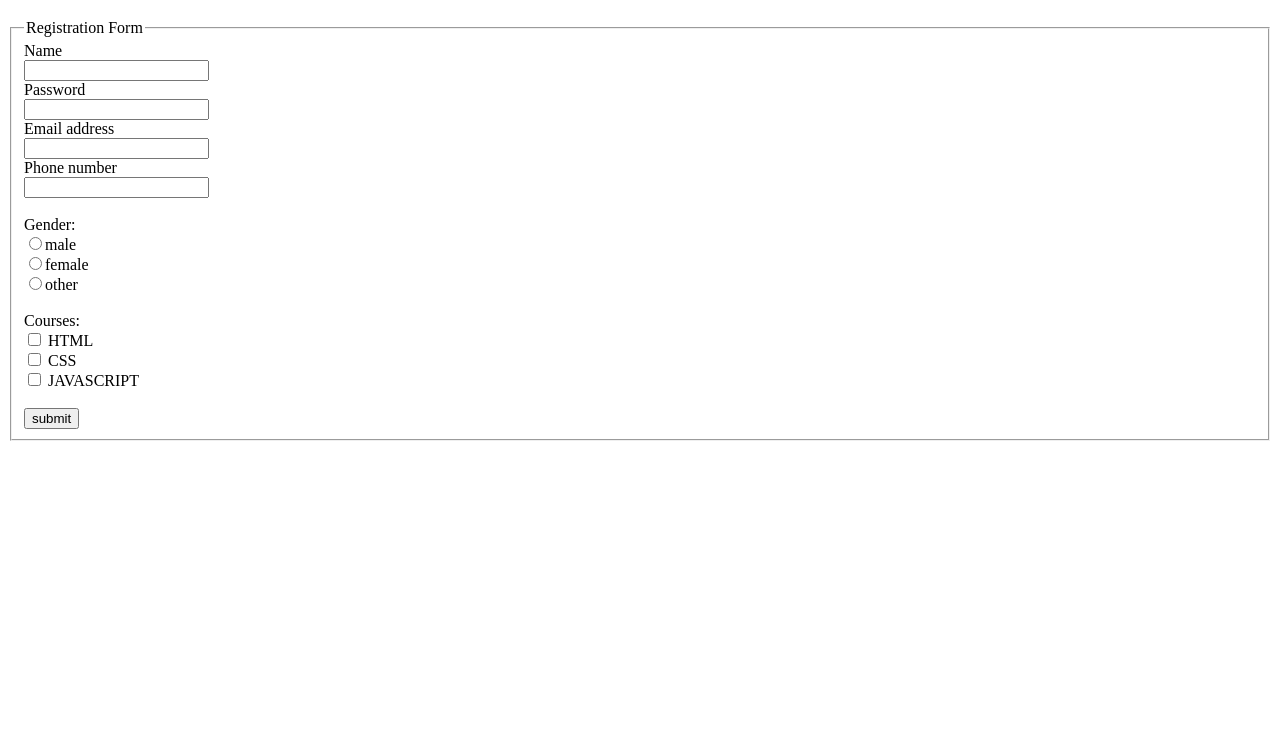
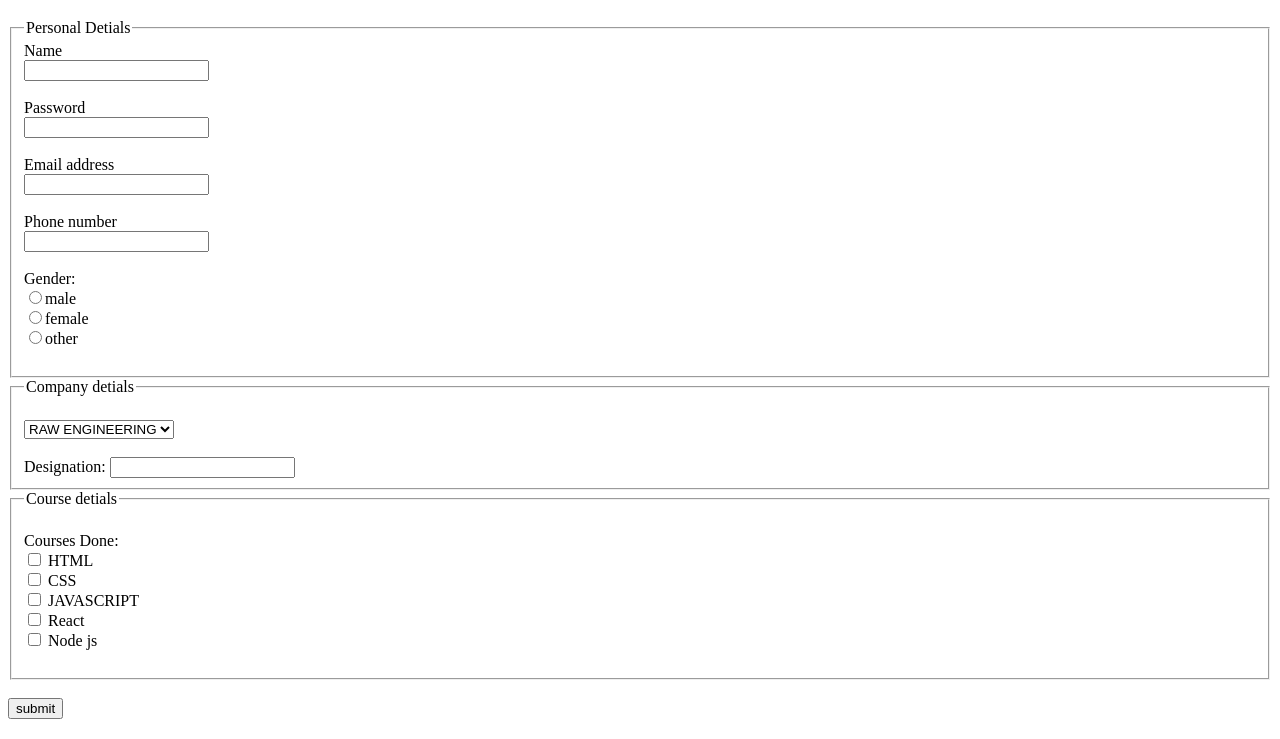
Before and after one commit to sumilraweng/userForm, a plain HTML site: page index.html in a window 1280 px wide. Shown: the part 61-800 px from the top of the page. Drawn offline with Linux system fonts and the light colour scheme.

Commit message:
Added legend, comapany selection field, designation input field. In Course detials added react and nodejs cheack box this is done in index.html file . New Readme file added and live demo link added to this readme file

```diff
--- a/index.html
+++ b/index.html
@@ -9,16 +9,19 @@
     <h1>Registration Form</h1>
     <form action="END POINT">
         <fieldset>
-            <legend>Registration Form</legend>
+            <legend>Personal Detials</legend>
             <label for="name">Name</label><br>
             <input type="text" id="name">
             <br/>
+            <br>
             <label for="password">Password</label><br>
             <input type="password" id="password" name="password" >
             <br/>
+            <br>
             <label for="email">Email address</label><br>
             <input type="email"id="email" name="email">
             <br/>
+            <br>
             <label for="number">Phone number</label><br>
             <input type="number"id="number" name="number">
             <br/>
@@ -28,16 +31,44 @@
             <input type="radio" name="gender" id="female" value="female">female <br>
             <input type="radio" name="gender" id="other" value="others">other <br>
             <br>
-            <label >Courses:</label><br>
+
+        </fieldset>
+
+        <fieldset>
+            <br>
+            <legend>Company detials</legend>
+            <label for="company"></label>
+            <select name="company" id="company" >
+                <option value="RE">RAW ENGINEERING</option>
+                <option value="CS">CONTENT STACK</option>
+                <option value="SB">SURFBOARD</option>
+            </select>
+            <br>
+            <br>
+            <label for="company postion">Designation:</label>
+            <input type="text" id="company postion">
+            <br>
+        </fieldset>
+
+
+        <fieldset>
+            <legend>Course detials</legend>
+            <br>
+            <label >Courses Done:</label><br>
             <input type="checkbox" name="course1" id="course1"value="HTML">
             <label for="course1">HTML</label><br>
             <input type="checkbox" name="course2" id="course2"value="CSS">
             <label for="course2">CSS</label><br>
             <input type="checkbox" name="course3" id="course3"value="JAVASCRIPT">
             <label for="course3">JAVASCRIPT</label><br>
+            <input type="checkbox" name="course4" id="course4"value="React">
+            <label for="course4">React</label><br>
+            <input type="checkbox" name="course5" id="course5"value="Nodejs">
+            <label for="course5">Node js</label><br>
             <br>
-            <input type="submit" value="submit">
-    </fieldset>
+        </fieldset>
+        <br>
+        <input type="submit" value="submit">
 
     </form>
 
```
Also changed, not shown: 1 other file.
